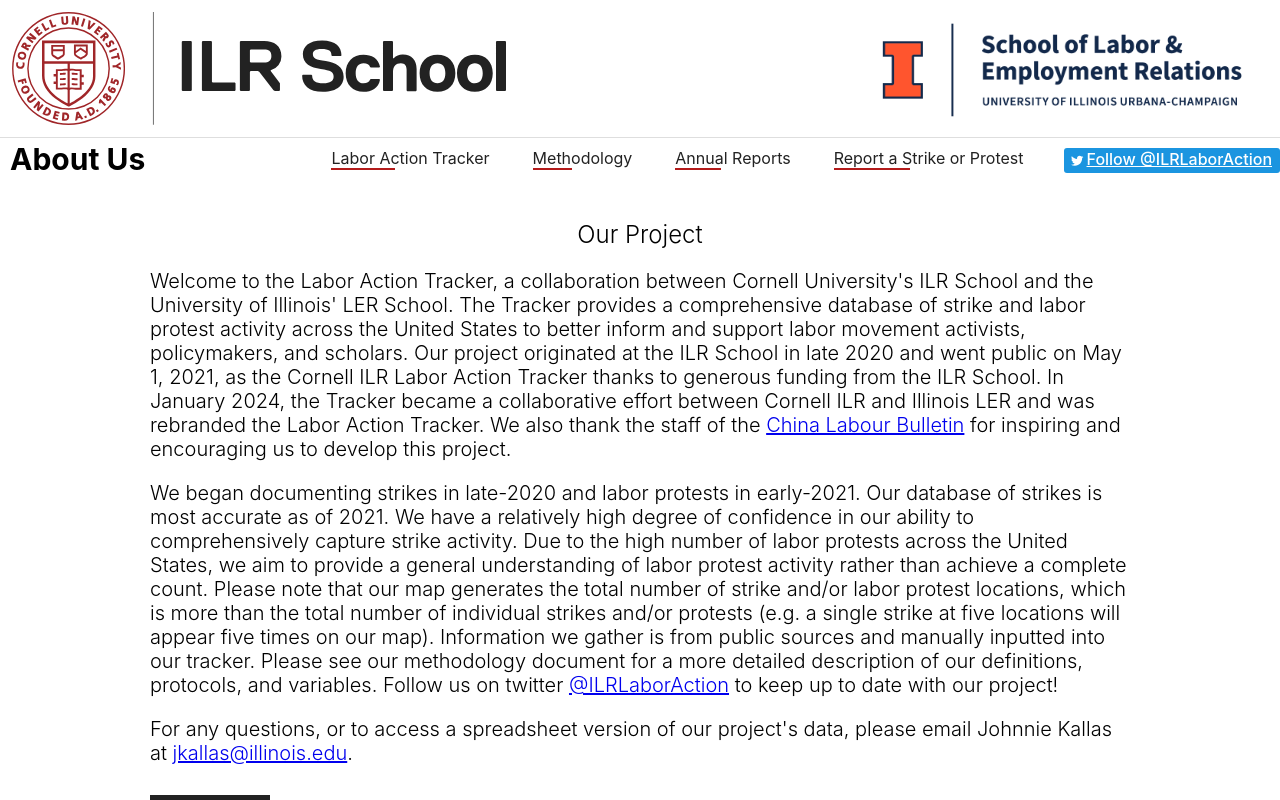
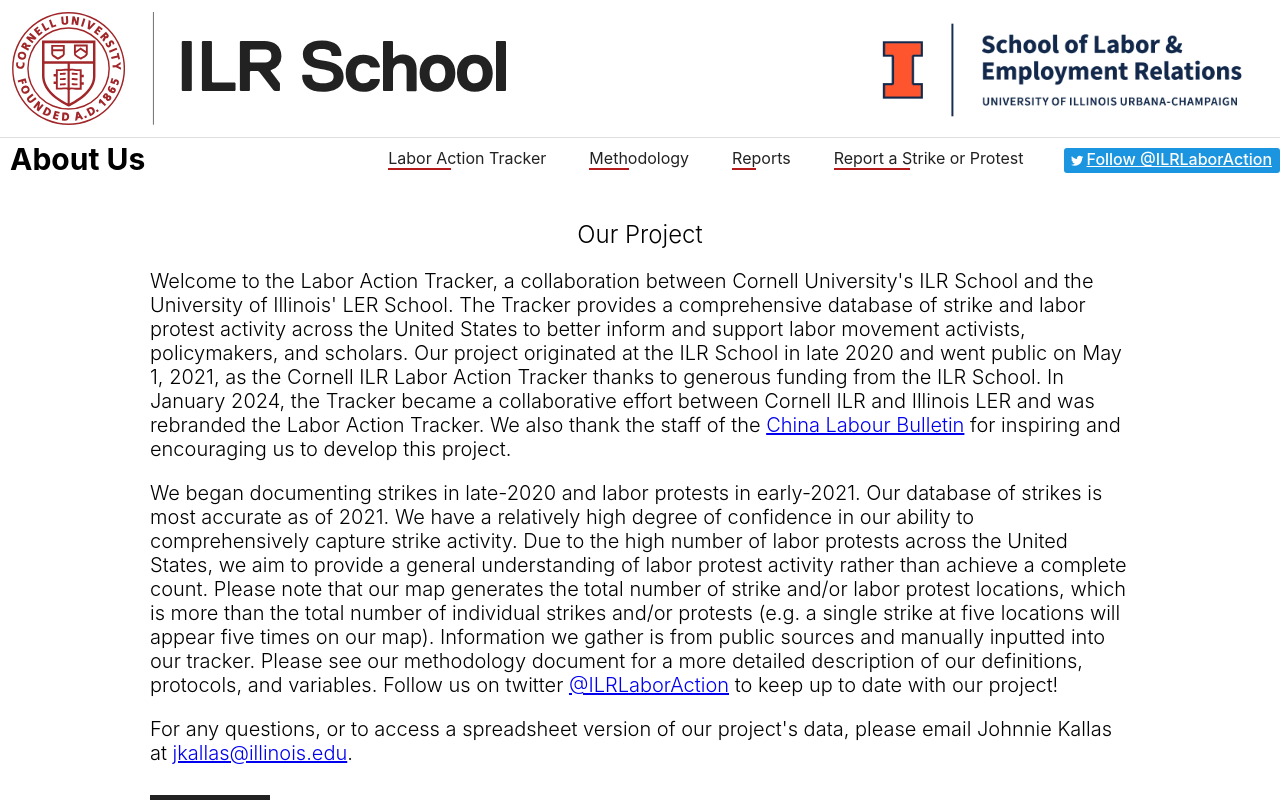
Before and after one commit to ilrWebServices/StrikeSiteTracker, a website: page about.html in a window 1280 px wide. Drawn offline with Linux system fonts and the light colour scheme.

Commit message:
Change 'Annual Reports' to 'Reports' in navigation.

```diff
--- a/about.html
+++ b/about.html
@@ -31,7 +31,7 @@
       <div class="linksSection">
         <a href="./" class="navLinks">Labor Action Tracker</a>
         <a href="./methodology.html" class="navLinks">Methodology</a>
-        <a href="https://www.ilr.cornell.edu/faculty-and-research/labor-action-tracker" class="navLinks">Annual Reports</a>
+        <a href="https://www.ilr.cornell.edu/faculty-and-research/labor-action-tracker" class="navLinks">Reports</a>
         <a href="https://docs.google.com/forms/d/e/1FAIpQLSdNP8zfmUU7jcrFVAS4fuP-EUUD2J86P11YlFXd7dE7Nn21zQ/viewform"
           id="reportButton" class="navLinks">Report a Strike or Protest</a>
         <a id="follow-button" class="btn" title="Follow @ILRLaborAction on Twitter"
```
Also changed, not shown: index.html (+1 -1 lines), methodology.html (+1 -1 lines).
